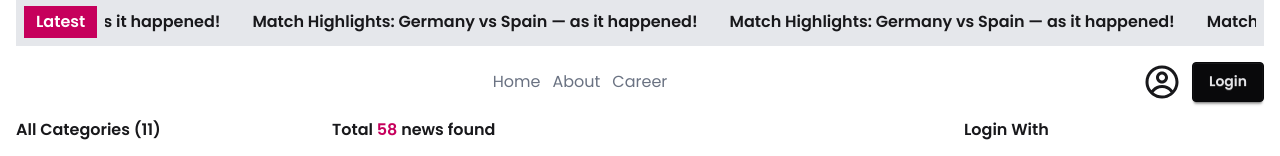
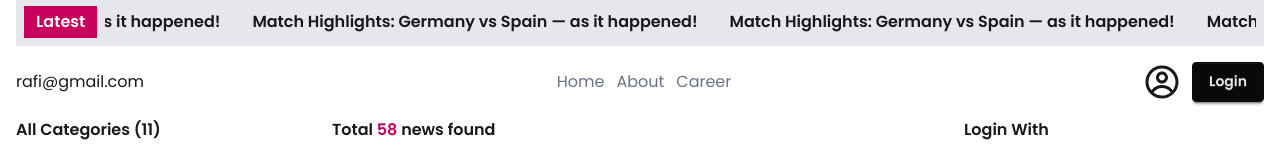
Before and after one commit to abdullahilbaki/Dragon-News, a React (Vite) app: page /category/0 in a window 1280 px wide. Shown: the part 167-323 px from the top of the page. Built offline with nearby package versions, Linux system fonts and the light colour scheme.

Commit message:
created auth provider

```diff
--- a/src/components/Navbar.tsx
+++ b/src/components/Navbar.tsx
@@ -1,11 +1,14 @@
 import { Link, NavLink } from "react-router";
 import { CgProfile } from "react-icons/cg";
+import { useContext } from "react";
+import { AuthContext } from "../provider/AuthProvider";
 
 const Navbar = () => {
+  const auth = useContext(AuthContext);
   return (
     <div className="flex flex-col-reverse sm:flex-row gap-4 items-center justify-between py-4">
       {/* left empty div */}
-      <div></div>
+      <div>{auth && auth?.user?.email}</div>
 
       {/* middle nav links */}
       <div className="flex gap-3 text-gray-500 *:hover:underline">
@@ -17,7 +20,9 @@ const Navbar = () => {
       {/* right div */}
       <div className="flex items-center gap-3">
         <CgProfile className="text-4xl" />
-        <Link to={"/auth/login"} className="btn btn-neutral">Login</Link>
+        <Link to={"/auth/login"} className="btn btn-neutral">
+          Login
+        </Link>
       </div>
     </div>
   );
--- a/src/main.tsx
+++ b/src/main.tsx
@@ -3,9 +3,12 @@ import { createRoot } from "react-dom/client";
 import "./index.css";
 import { RouterProvider } from "react-router";
 import router from "./routes/routes.tsx";
+import AuthProvider from "./provider/AuthProvider.tsx";
 
 createRoot(document.getElementById("root")!).render(
   <StrictMode>
-    <RouterProvider router={router} />
+    <AuthProvider>
+      <RouterProvider router={router} />
+    </AuthProvider>
   </StrictMode>
 );
--- /dev/null
+++ b/src/provider/AuthProvider.tsx
@@ -0,0 +1,37 @@
+import React, { createContext, useState, ReactNode } from "react";
+
+type User = {
+  name: string;
+  email: string;
+};
+
+type AuthContextType = {
+  user: User;
+  setUser: React.Dispatch<React.SetStateAction<User>>;
+};
+
+export const AuthContext = createContext<AuthContextType | undefined>(undefined);
+
+type AuthProviderProps = {
+  children: ReactNode;
+};
+
+const AuthProvider = ({ children }: AuthProviderProps) => {
+  const [user, setUser] = useState<User>({
+    name: "abdur rahman rafi",
+    email: "rafi@gmail.com",
+  });
+
+  const authData: AuthContextType = {
+    user,
+    setUser,
+  };
+
+  return (
+    <AuthContext.Provider value={authData}>
+      {children}
+    </AuthContext.Provider>
+  );
+};
+
+export default AuthProvider;
```
